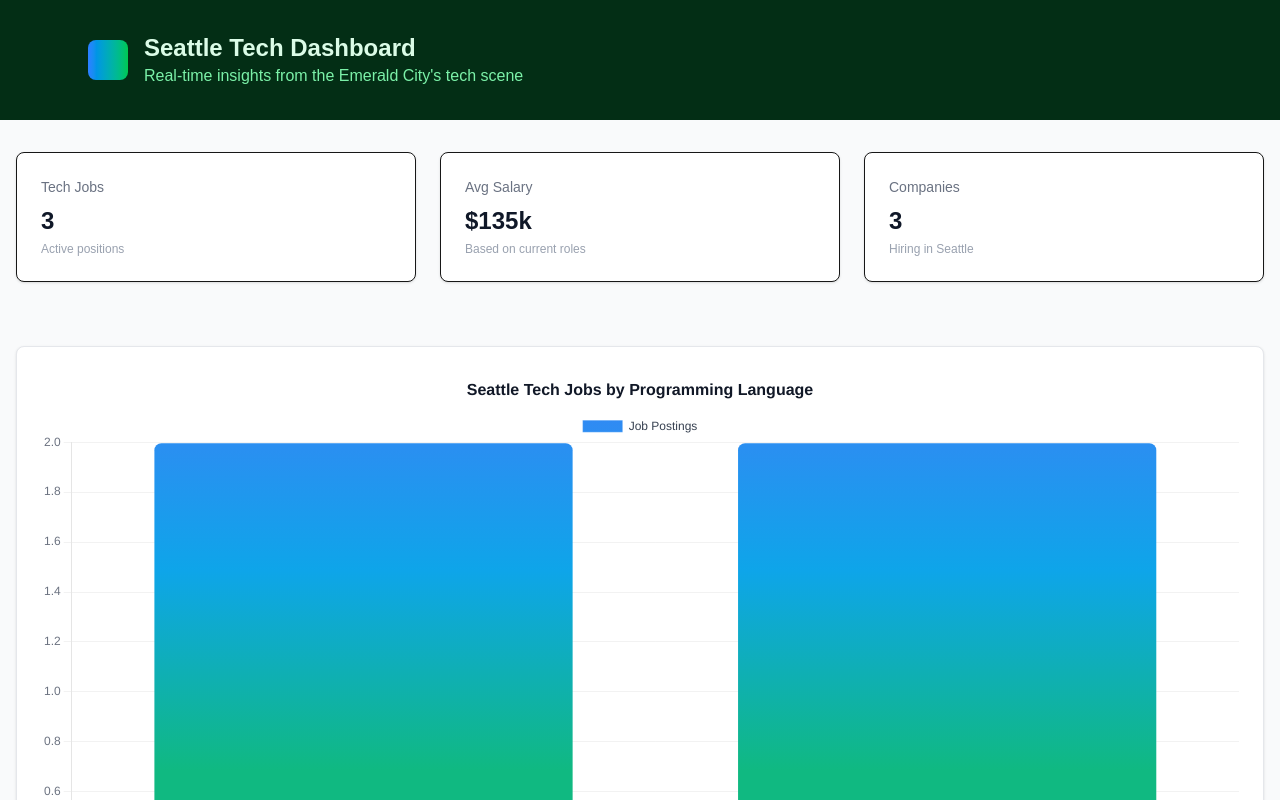
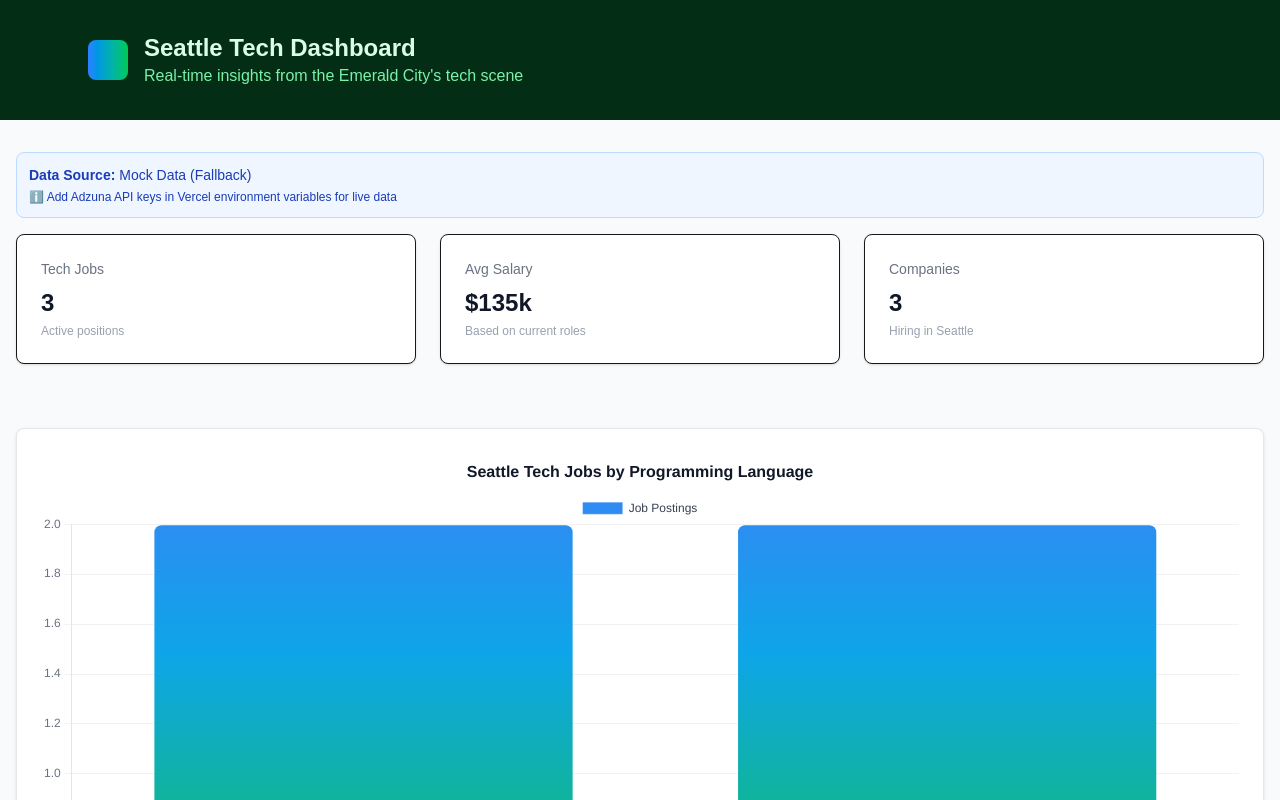
Before and after one commit to DevenPatel19/Seattle-Tech-Dashboard, a Next.js app: page / in a window 1280 px wide. Shown: the top 800 px of the page. Built offline with nearby package versions, Linux system fonts and the light colour scheme; no server answers.

Commit message:
feat: debug for data source

```diff
--- a/src/components/dashboard/StatsGrid.tsx
+++ b/src/components/dashboard/StatsGrid.tsx
@@ -1,9 +1,7 @@
-// src\components\dashboard\StatsGrid.tsx
 'use client';
 
 import { useState, useEffect } from 'react';
 import { fetchJobsWithFallback } from '@/services/api';
-// import { JobPosting } from '@/types/api'; TODO:to  implement cards for each post
 
 interface StatItem {
   label: string;
@@ -18,19 +16,26 @@ export default function StatsGrid() {
     { label: 'Companies', value: 'Loading...', description: 'Tech companies in Seattle' },
   ]);
   const [loading, setLoading] = useState(true);
+  const [dataSource, setDataSource] = useState<string>('Checking...');
 
   useEffect(() => {
     const loadData = async () => {
       const result = await fetchJobsWithFallback();
 
+      // Determine data source for debugging
+      if (result.error && result.error.includes('Adzuna API credentials')) {
+        setDataSource('Mock Data - Missing API Keys');
+      } else if (result.data) {
+        // Check if data looks like mock data
+        const firstJob = result.data[0];
+        const isMockData = firstJob.company === 'Amazon' || firstJob.company === 'Microsoft';
+        setDataSource(isMockData ? 'Mock Data (Fallback)' : 'Live API Data');
+      }
+
       if (result.data && result.data.length > 0) {
         // Calculate real stats from API data
         const jobCount = result.data.length;
-
-        // Extract unique companies
         const uniqueCompanies = new Set(result.data.map(job => job.company));
-
-        // Simple salary estimation based on job titles
         const hasSeniorRoles = result.data.some(job =>
           job.title.toLowerCase().includes('senior') ||
           job.title.toLowerCase().includes('lead') ||
@@ -44,13 +49,6 @@ export default function StatsGrid() {
           { label: 'Avg Salary', value: avgSalary, description: 'Based on current roles' },
           { label: 'Companies', value: uniqueCompanies.size.toLocaleString(), description: 'Hiring in Seattle' },
         ]);
-      } else {
-        // Fallback to enhanced mock data calculations
-        setStats([
-          { label: 'Tech Jobs', value: '2,458', description: 'Active positions' },
-          { label: 'Avg Salary', value: '$127k', description: 'Senior developer' },
-          { label: 'Companies', value: '2,341', description: 'Tech companies in Seattle' },
-        ]);
       }
 
       setLoading(false);
@@ -61,6 +59,18 @@ export default function StatsGrid() {
 
   return (
     <div className="max-w-7xl mx-auto px-4 py-8">
+      {/* Debug info - you can remove this after verification */}
+      <div className="mb-4 p-3 bg-blue-50 border border-blue-200 rounded-lg">
+        <p className="text-sm text-blue-800">
+          <strong>Data Source:</strong> {dataSource}
+          {dataSource.includes('Mock') && (
+            <span className="block mt-1 text-xs">
+              ℹ️ Add Adzuna API keys in Vercel environment variables for live data
+            </span>
+          )}
+        </p>
+      </div>
+
       <div className="grid grid-cols-1 md:grid-cols-3 gap-6">
         {stats.map((stat, index) => (
           <div
```
